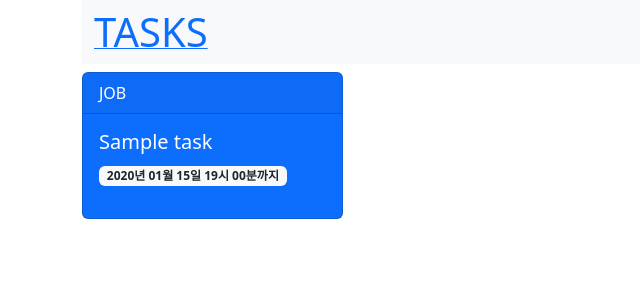
After one commit to hanihoneykim/taskproject-backend, a Django app: template taskapp/templates/pages/task_list.html in a window 1280 px wide. The commit adds this page. Shown: the top 300 px of the page, without its empty margins (0-640 px from the left). Run offline with Django 4.2, Linux system fonts and the light colour scheme; the template is opened without the code that fills it: values that come from a table or form of the project are taken from there, others are empty; tables that the repository leaves empty hold one stand-in row (values such as "Sample post").

Commit message:
add: TaskListView as View

```diff
--- a/config/urls.py
+++ b/config/urls.py
@@ -19,9 +19,11 @@ from django.urls import path, include
 from taskapp import views
 from django.conf import settings
 from django.conf.urls.static import static
+from taskapp.views import TaskListView
 
 urlpatterns = [
-    path("", views.index, name="index"),
+    # path("", views.index, name="index"),
+    path("", TaskListView.as_view(), name="index"),
     path("previous/", views.index, name="previous"),
     path("task/", views.index, name="create-task"),
     path("task/<int:task_id>/delete/", views.index, name="delete-task"),
--- a/taskapp/models.py
+++ b/taskapp/models.py
@@ -1,11 +1,11 @@
 from django.db import models
-from django.utils.translation import gettext_lazy as _
+from django.utils.translation import gettext_lazy as _  # gettext_lazy는 보통 _ 로 많이 구현함
 
 
 class Task(models.Model):
     class TaskType(models.TextChoices):
-        JOB = "JOB", _("업무")
-        HEALTH = "HEALTH", _("건강")
+        JOB = "JOB", _("업무")  # 코드에서 불러올 값 = db에서 쓸 값, 사용자에게 보여질 값
+        HEALTH = "HEALTH", _("건강")  # gettext_lazy("건강") 과 동일한 값
         PERSONAL = "PERSONAL", _("개인")
 
     title = models.CharField(max_length=50, null=False)
--- a/taskapp/template/pages/index.html
+++ b/taskapp/templates/pages/index.html
@@ -1,4 +1,4 @@
-{% extends "commot.html%}
+{% extends "common.html"%}
 
 {% block content%}
 <div class="row mt-2">
--- /dev/null
+++ b/taskapp/templates/pages/task_list.html
@@ -0,0 +1,21 @@
+{% extends "common.html"%}
+
+{% block content%}
+<div class="row row-cols-2 row-cols-md-4 mt-2">
+    {% for item in tasks %}
+        <div class="col">
+            <div class="card text-white bg-primary mb-3">
+                <div class="card-header">{{ item.type }}</div>
+                <div class="card-body">
+                    <h5 class="card-title">{{ item.title }}</h5>
+                    <p class="cart-text">
+                        <span class="badge bg-light text-dark">
+                            {{ item.due|date:'Y년 m월 d일 H시 i분' }}까지
+                        </span>
+                    </p>
+                </div>
+            </div>
+        </div>
+    {% endfor %}
+</div>
+{% endblock %}
```
Also changed, not shown: taskapp/views.py (+17 -0 lines), taskapp/templates/common.html (renamed from taskapp/template/common.html).
